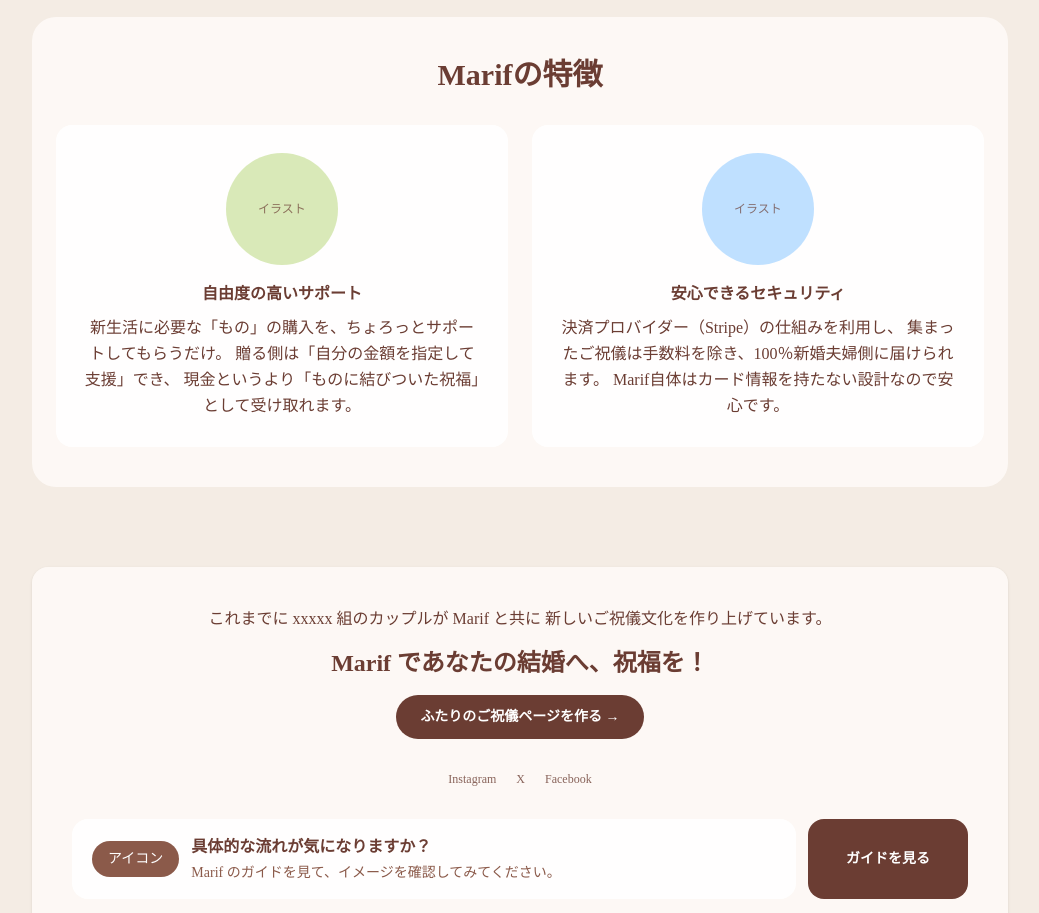
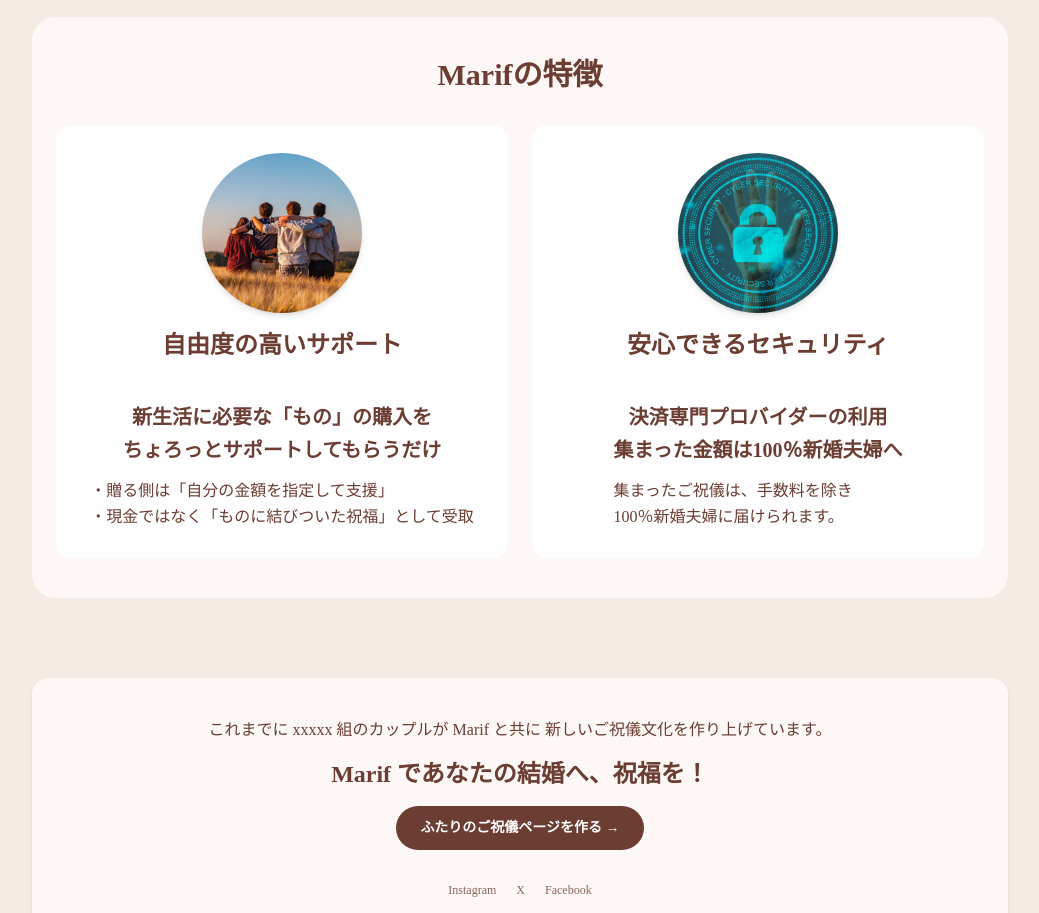
Before and after one commit to Teee1616/weddingfund-web, a Next.js app: page / in a window 1280 px wide. Shown: the part 2960-3873 px from the top of the page, without its empty margins (120-1159 px from the left). Built offline with nearby package versions, Linux system fonts and the light colour scheme.

Commit message:
20251126

```diff
--- a/app/page.tsx
+++ b/app/page.tsx
@@ -308,44 +308,96 @@
 {/* 4. Marifの特徴 */}
 <section className="max-w-5xl mx-auto px-6 pb-20">
   <div className="bg-[#fdf9f6]/95 rounded-3xl px-4 md:px-6 py-10">
+
     <h2 className="text-2xl md:text-3xl font-bold text-center mb-8">
       Marifの特徴
     </h2>
 
     <div className="grid grid-cols-1 md:grid-cols-2 gap-6">
+
       {/* 特徴1 */}
-            <div className="bg-white/90 rounded-2xl px-5 md:px-7 py-7 flex flex-col items-center text-center space-y-4">
-              {/* アイコン枠（あとで画像に差し替えOK） */}
-              <div className="w-28 h-28 rounded-full bg-[#d9e9b8] flex items-center justify-center text-xs text-[#6b3d33]/70">
-                イラスト
+      <div className="bg-white/90 rounded-2xl px-5 md:px-7 py-7
+                      flex flex-col items-center text-center space-y-4
+                      min-h-[320px]">
+
+        {/* 画像 */}
+       <div className="w-40 h-40 rounded-full overflow-hidden shadow-md">
+          <Image
+            src="/feature1.jpg"
+            alt="自由度の高いサポート"
+            width={400}
+            height={400}
+            className="w-full h-full object-cover"
+          />
         </div>
+
+        {/* テキスト */}
         <div className="space-y-2 text-sm md:text-base leading-relaxed">
-                <p className="font-semibold">自由度の高いサポート</p>
-                <p>
-                  新生活に必要な「もの」の購入を、ちょろっとサポートしてもらうだけ。
-                  贈る側は「自分の金額を指定して支援」でき、
-                  現金というより「ものに結びついた祝福」として受け取れます。
+
+          <p className="font-semibold text-xl md:text-2xl">
+            自由度の高いサポート
           </p>
+
+          <p className="font-semibold text-lg md:text-xl leading-relaxed">
+            <br />
+            新生活に必要な「もの」の購入を
+            <br />
+            ちょろっとサポートしてもらうだけ
+          </p>
+
+          <p className="mt-3 text-left">
+            ・贈る側は「自分の金額を指定して支援」
+            <br />
+            ・現金ではなく「ものに結びついた祝福」として受取
+          </p>
+
         </div>
       </div>
 
       {/* 特徴2 */}
-            <div className="bg-white/90 rounded-2xl px-5 md:px-7 py-7 flex flex-col items-center text-center space-y-4">
-              <div className="w-28 h-28 rounded-full bg-[#bfe0ff] flex items-center justify-center text-xs text-[#6b3d33]/70">
-                イラスト
+      <div className="bg-white/90 rounded-2xl px-5 md:px-7 py-7
+                      flex flex-col items-center text-center space-y-4
+                      min-h-[320px]">
+
+        {/* 画像 */}
+        <div className="w-40 h-40 rounded-full overflow-hidden shadow-md">
+          <Image
+            src="/feature2.jpg"
+            alt="安心できるセキュリティ"
+            width={400}
+            height={400}
+            className="w-full h-full object-cover"
+          />
         </div>
+
+        {/* テキスト */}
         <div className="space-y-2 text-sm md:text-base leading-relaxed">
-                <p className="font-semibold">安心できるセキュリティ</p>
-                <p>
-                  決済プロバイダー（Stripe）の仕組みを利用し、
-                  集まったご祝儀は手数料を除き、100％新婚夫婦側に届けられます。
-                  Marif自体はカード情報を持たない設計なので安心です。
+
+          <p className="font-semibold text-xl md:text-2xl">
+            安心できるセキュリティ
           </p>
+
+          <p className="font-semibold text-lg md:text-xl leading-relaxed">
+            <br />
+            決済専門プロバイダーの利用
+            <br />
+            集まった金額は100％新婚夫婦へ
+          </p>
+
+          <p className="mt-3 text-left">
+            集まったご祝儀は、手数料を除き
+            <br />
+            100％新婚夫婦に届けられます。
+          </p>
+
         </div>
       </div>
+
     </div>
   </div>
 </section>
+
+
 
       {/* 5. クロージング & CTA */}
       <section className="max-w-5xl mx-auto px-6 pb-24">
```
Also changed, not shown: public/feature1.jpg (added), public/feature2.jpg (added). Lines whose indentation alone changed are shown as unchanged.
